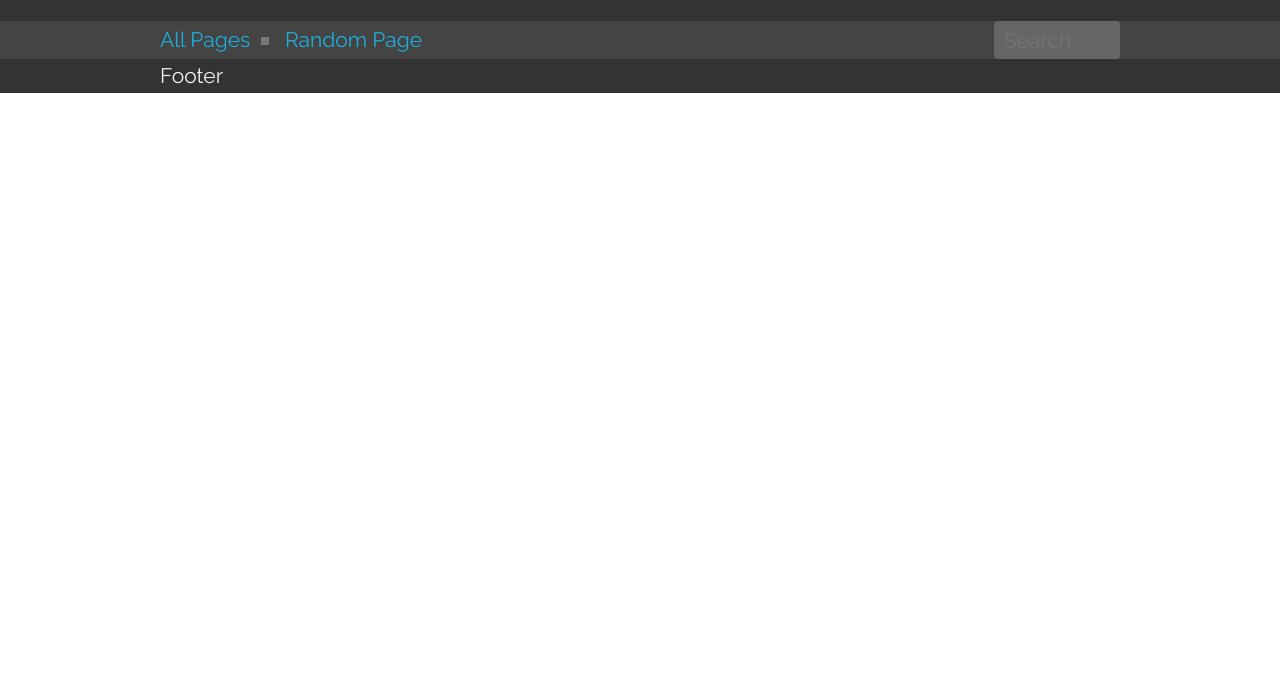
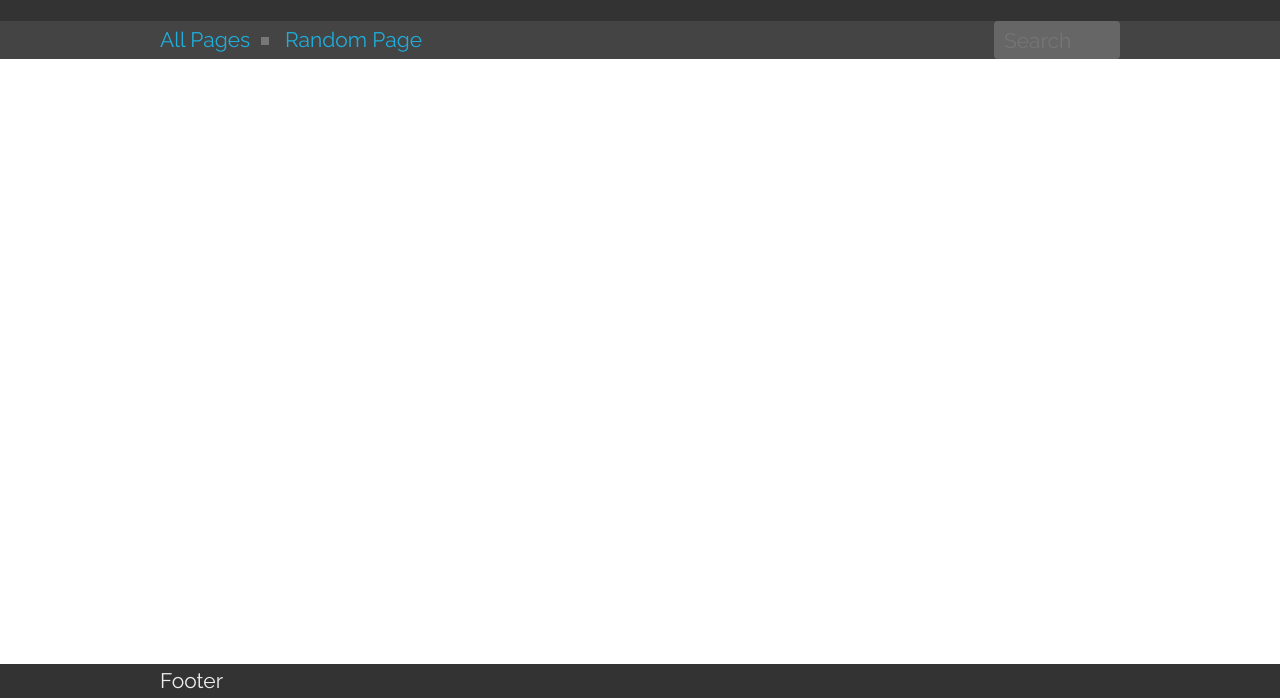
Before and after one commit to lotabout/static-wiki, a website: page index.html in a window 1280 px wide. Shown: the part 102-800 px from the top of the page. Drawn offline with nearby package versions, Linux system fonts and the light colour scheme.

Commit message:
[main] sticky footer

```diff
--- a/css/main.css
+++ b/css/main.css
@@ -146,6 +146,18 @@ ul.nav li:last-child {
 }
 
 /*======================================================================
+ * for sticky footer */
+body {
+    display: flex;
+    flex-direction: column;
+    min-height: 100vh;
+}
+
+#main {
+    flex: 1;
+}
+
+/*======================================================================
  * Utility class */
 .hide {
     display: none;
--- a/index.html
+++ b/index.html
@@ -57,7 +57,7 @@
       </div>
   </nav>
 
-  <div class="row">
+  <div id="main" class="row">
       <div class="container">
           <div id="content" class="">
               <!--for the main content-->
```
